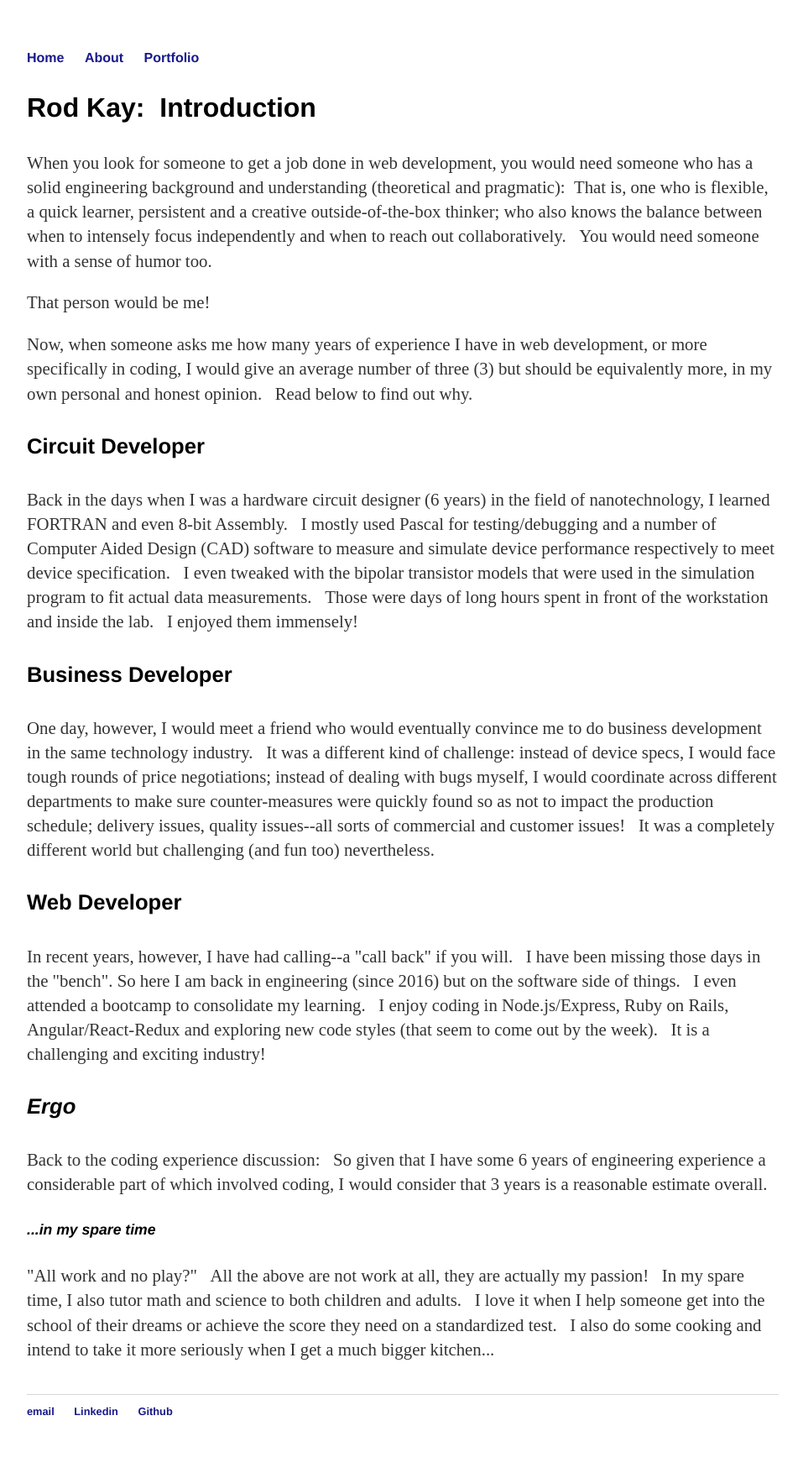
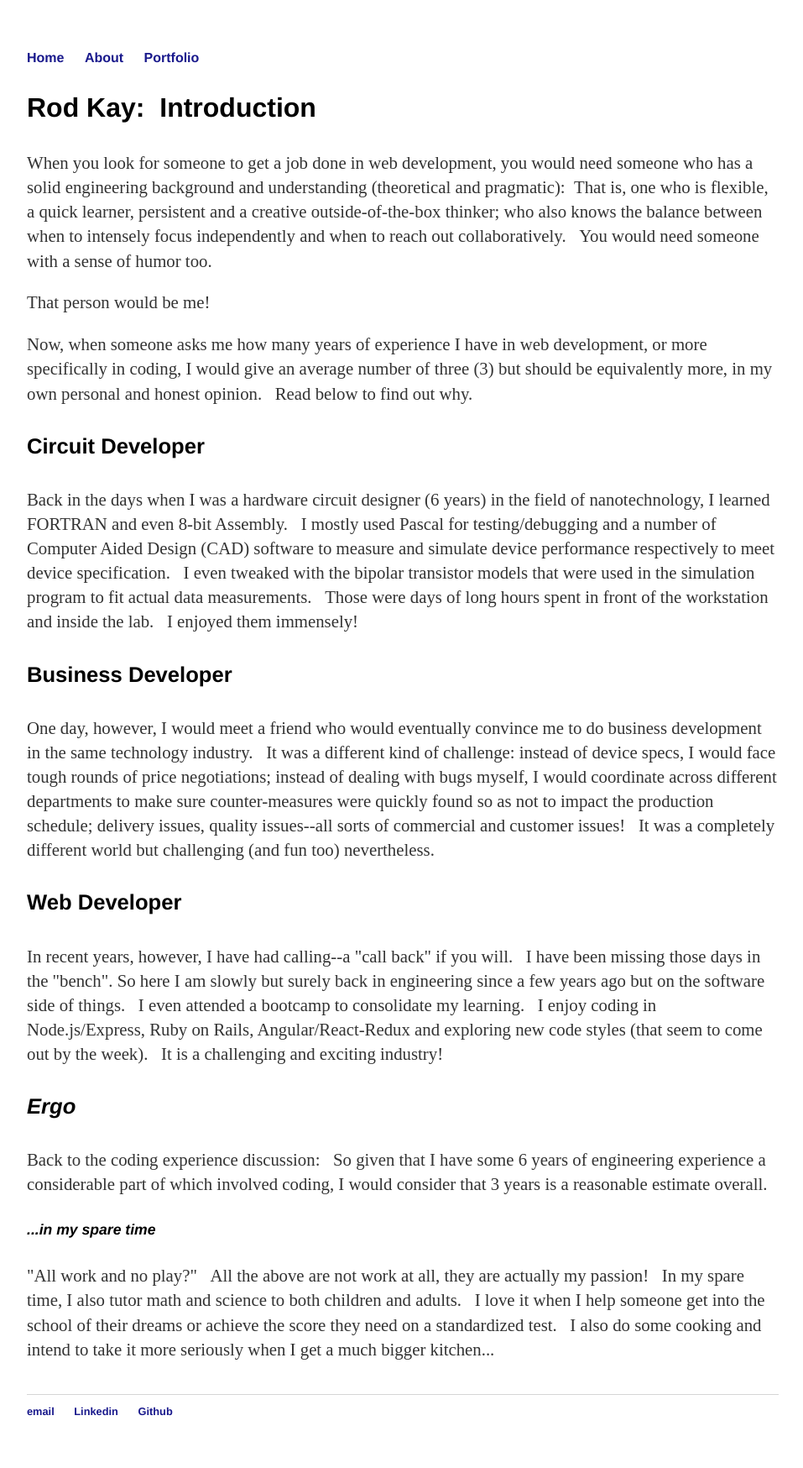
Before and after one commit to rodstaff/rodstaff.github.io, a Jekyll site: the page built from about/index.html, in a window 1280 px wide. Shown: the whole page at 84% size, without its empty margins (160-1117 px from the left). Built offline with Jekyll 4.4.1, drawn with Linux system fonts in a browser that asks for light colours.

Commit message:
modified about view

```diff
--- a/about/index.html
+++ b/about/index.html
@@ -12,7 +12,7 @@ title: About
      <h4>Business Developer</h4>
      <p>One day, however, I would meet a friend who would eventually convince me to do business development in the same technology industry.  &nbsp;&nbsp;It was a different kind of challenge: instead of device specs, I would face tough rounds of price negotiations; instead of dealing with bugs myself, I would coordinate across different departments to make sure counter-measures were quickly found so as not to impact the production schedule; delivery issues, quality issues--all sorts of commercial and customer issues!  &nbsp;&nbsp;It was a completely different world but challenging (and fun too) nevertheless. </p>
      <h4>Web Developer</h4>
-     <p>In recent years, however, I have had calling--a "call back" if you will.  &nbsp;&nbsp;I have been missing those days in the "bench".  So here I am back in engineering (since 2016) but on the software side of things.  &nbsp;&nbsp;I even attended a bootcamp to consolidate my learning.  &nbsp;&nbsp;I enjoy coding in Node.js/Express, Ruby on Rails, Angular/React-Redux and exploring new code styles (that seem to come out by the week).  &nbsp;&nbsp;It is a challenging and exciting industry!</p>
+     <p>In recent years, however, I have had calling--a "call back" if you will.  &nbsp;&nbsp;I have been missing those days in the "bench".  So here I am slowly but surely back in engineering since a few years ago but on the software side of things.  &nbsp;&nbsp;I even attended a bootcamp to consolidate my learning.  &nbsp;&nbsp;I enjoy coding in Node.js/Express, Ruby on Rails, Angular/React-Redux and exploring new code styles (that seem to come out by the week).  &nbsp;&nbsp;It is a challenging and exciting industry!</p>
      <h4><em>Ergo</em></h4>
      <p>Back to the coding experience discussion:  &nbsp;&nbsp;So given that I have some 6 years of engineering experience a considerable part of which involved coding, I would consider that 3 years is a reasonable estimate overall.</p>
      <h5><em>...in my spare time</em></h5>
```
